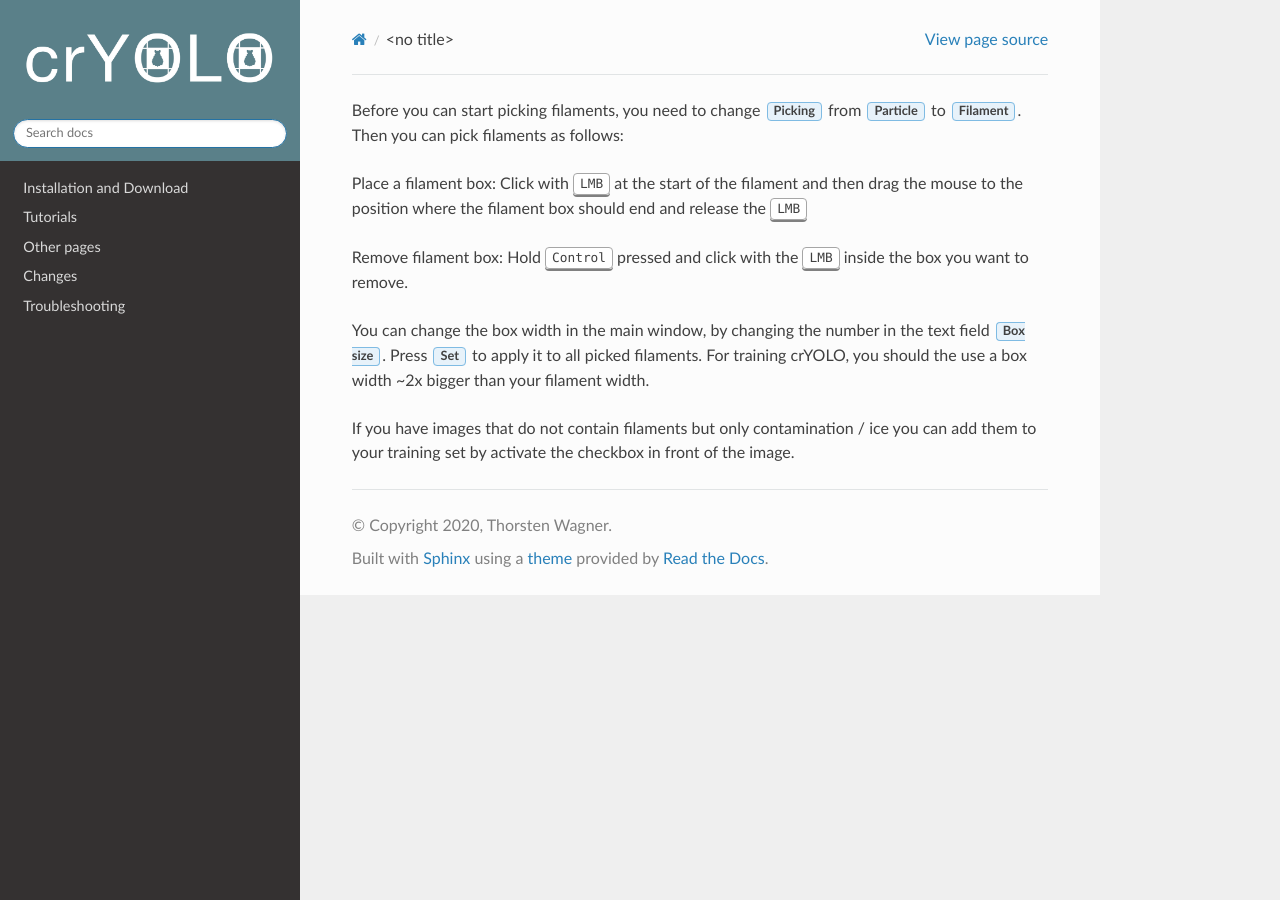
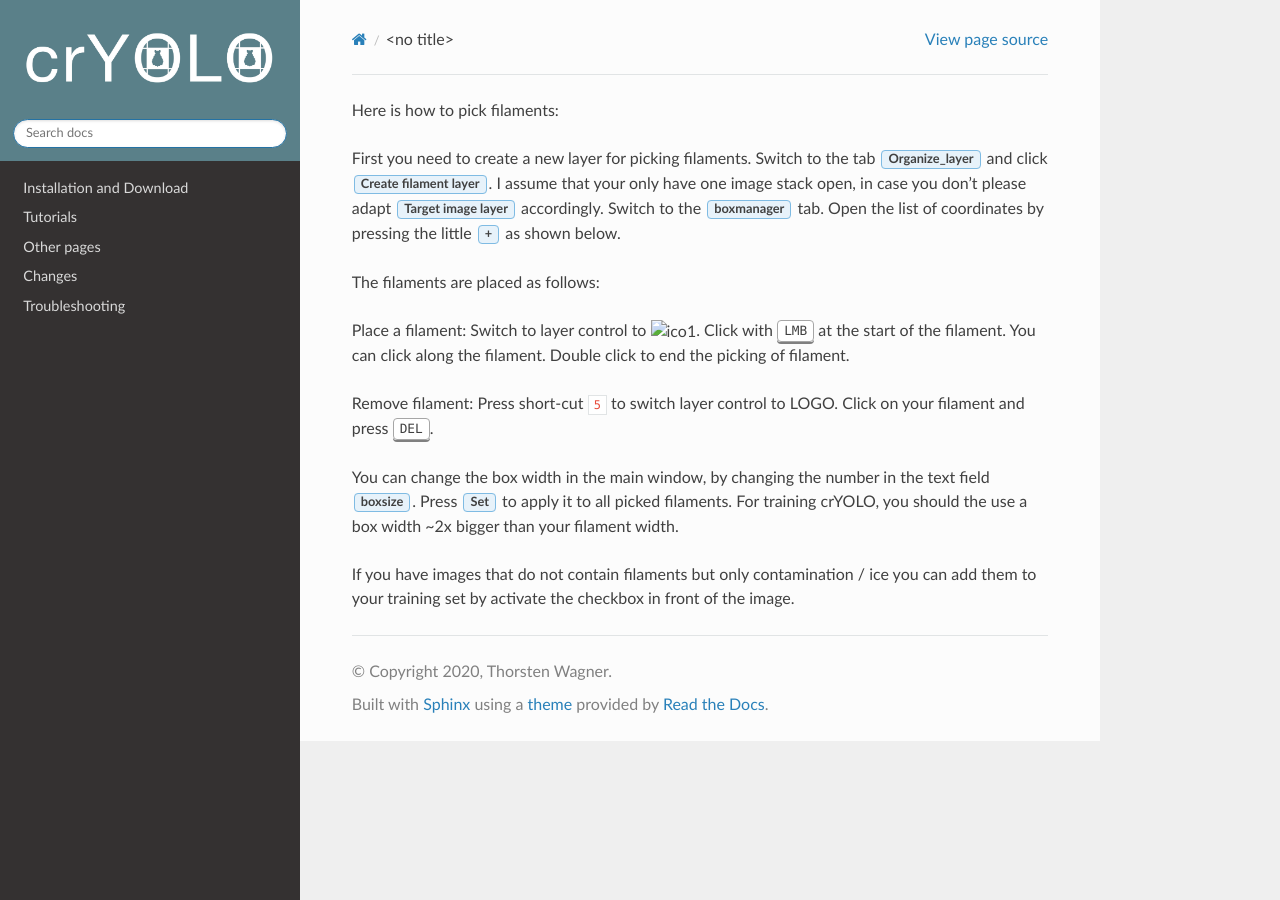
Before and after one commit to MPI-Dortmund/cryolo, a Sphinx documentation site: the page built from source/tutorials/text_modules/data_prep_filter_pick_filament.rst, in a window 1280 px wide. Built offline with Sphinx 7.4.7 and the Read the Docs theme 2.0.0, drawn with Linux system fonts in a browser that asks for light colours; cross-references to code outside the pages are shown as plain code.

Commit message:
add icon

```diff
--- a/source/tutorials/text_modules/data_prep_filter_pick_filament.rst
+++ b/source/tutorials/text_modules/data_prep_filter_pick_filament.rst
@@ -1,9 +1,15 @@
-Before you can start picking filaments, you need to change :guilabel:`Picking` from :guilabel:`Particle` to :guilabel:`Filament`. Then you can pick filaments as follows:
+Here is how to pick filaments:
 
-* Place a filament box: Click with :kbd:`LMB` at the start of the filament and then drag the mouse to the position where the filament box should end and release the :kbd:`LMB`
-* Remove filament box: Hold :kbd:`Control` pressed and click with the :kbd:`LMB` inside the box you want to remove.
+First you need to create a new layer for picking filaments. Switch to the tab :guilabel:`Organize_layer` and click :guilabel:`Create filament layer`. I assume that your only have one image stack open, in case you don't please adapt :guilabel:`Target image layer` accordingly. Switch to the :guilabel:`boxmanager` tab. Open the list of coordinates by pressing the little :guilabel:`+` as shown below.
 
-You can change the box width in the main window, by changing the number in the text field :guilabel:`Box size`. Press :guilabel:`Set` to apply it to all picked filaments. For training crYOLO, you should the use a box width ~2x bigger than
+The filaments are placed as follows:
+
+.. |ico1| image:: ../img/napari/path_icon.png
+
+* Place a filament: Switch to layer control to |ico1|. Click with :kbd:`LMB` at the start of the filament. You can click along the filament. Double click to end the picking of filament.
+* Remove filament: Press short-cut :kpd:`5` to switch layer control to LOGO. Click on your filament and press :kbd:`DEL`.
+
+You can change the box width in the main window, by changing the number in the text field :guilabel:`boxsize`. Press :guilabel:`Set` to apply it to all picked filaments. For training crYOLO, you should the use a box width ~2x bigger than
 your filament width.
 
 If you have images that do not contain filaments but only contamination / ice you can add them to your training set by activate the checkbox in front of the image.
```
Also changed, not shown: source/img/napari/path_icon.png (added).
